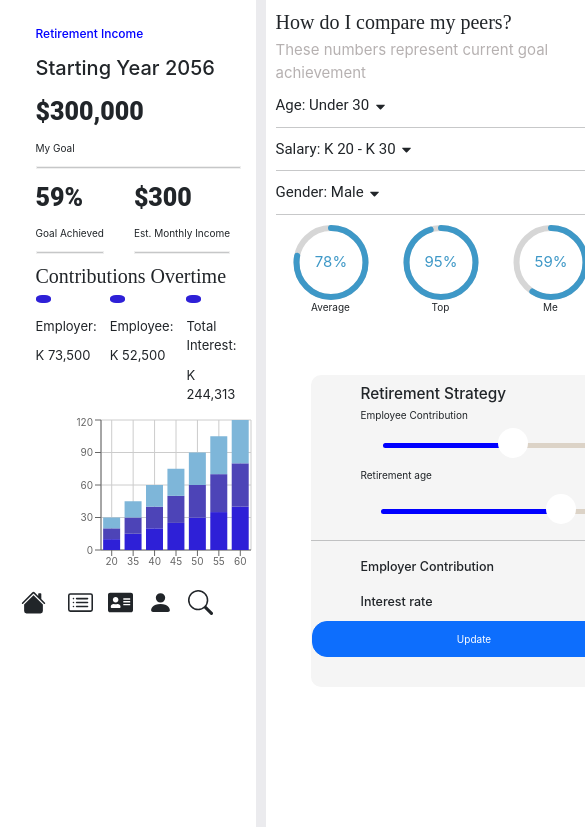
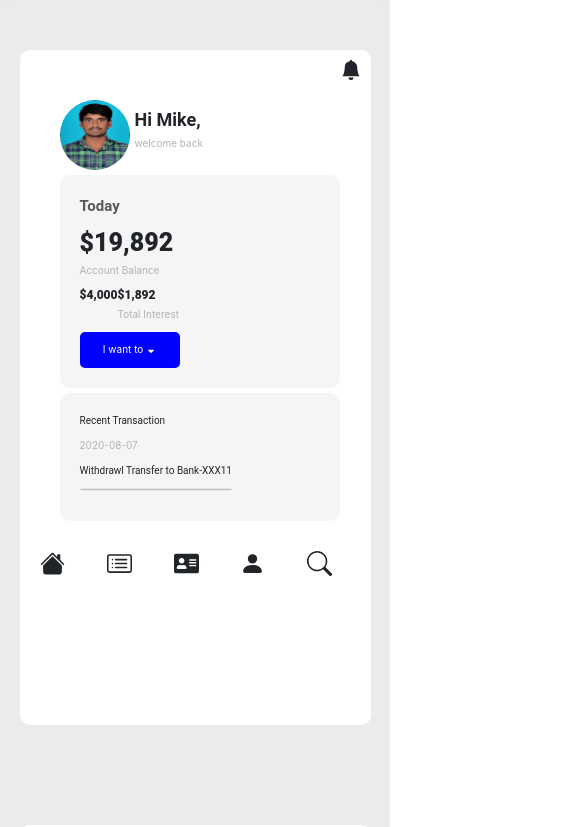
Before and after one commit to d-prakash/dashboardtask, a React (Create React App) app: page / in a window 390 px wide. Shown: the top 827 px of the page, 585 px wide, since content can reach past the window. Built offline with nearby package versions, Linux system fonts and the light colour scheme; the HTML template or start-up script is replaced by a standard one.

Commit message:
Fourth commit

```diff
--- a/src/App.css
+++ b/src/App.css
@@ -1,11 +1,14 @@
 .main-container{
-  box-sizing: border-box;
   display: flex;
   flex-direction: row;
+  justify-content: center;
+  align-items: center;
   background-color: rgb(239, 232, 232);
   width: 100vw;
   background-size: cover;
-  height: 100vh;
+  min-height: 100vh;
+  padding: 0;
+  margin: 0;
 }
 .app-container{
   display: flex;
@@ -14,6 +17,13 @@
   align-items: center;
   background-color: rgb(235, 235, 238);
   border-radius: 10px;
-  height: 100vh;
-  width: 100vw;
+  width: 100%;
+  padding: 0;
+  margin: 0;
 }
+
+@media screen and (max-width:767px) {
+  .app-container{
+    flex-direction: column;
+  }
+}
--- a/src/components/Chart/index.css
+++ b/src/components/Chart/index.css
@@ -33,6 +33,10 @@
     flex-direction: column;
     justify-content: center;
     align-items: center;
+}
+
+.amount{
+    font-size: 18px;
 }
 
 .bar-container{
@@ -87,8 +91,42 @@
     }
     .chart-section-container{
         background-color: #fff;
-        height: 100vh;
         background-size: cover;
-        width: 70vw;
+        width: 90%;
+        height: 80vh;
+        margin-top: 35px;
+        margin-bottom: 40px;
+        margin: 50px;
+        border-radius: 10px;
+
+    }
+    .bell-icon{
+        display: flex;
+        flex-direction: row;
+        align-self: flex-end;
+        justify-content: flex-end;
+        margin: 10px;
+
+    }
+    .bottom-heading{
+        font-size: 18px;
+    }
+    .amount{
+        font-size: 12px;
+    }
+    .bottem-section-heading{
+        font-size: 5px;
+    }
+    .progressbar-section{
+        height: 300px;
+    }
+    .bar-container{
+        width: 80%;
     }
 }
+
+@media only screen and (min-width: 768px) {
+    .bell-icon{
+        display: none;
+    }
+}
--- a/src/components/Chart/index.js
+++ b/src/components/Chart/index.js
@@ -1,13 +1,13 @@
 import React from 'react';
 import { CircularProgressbar } from 'react-circular-progressbar';
-import { BsFillHouseFill,BsSearch,BsCardList,BsFillPersonFill } from 'react-icons/bs';
-import { FaAddressCard } from "react-icons/fa";
+import { BsBellFill } from 'react-icons/bs';
 import 'react-circular-progressbar/dist/styles.css';
 import { FaCaretDown } from "react-icons/fa";
 import { BarChart, Bar, XAxis, YAxis,
 	CartesianGrid,ResponsiveContainer } from 'recharts';
 
 import './index.css'
+import IconsContainer from '../IconsContainer';
 
 const Chart = () => {
 
@@ -38,25 +38,25 @@ const Chart = () => {
 		{ name: '60', x: 40, y: 40, z: 40 },
 	];
 	return (
-		<>
 	  <div className='chart-section-container'>
+	  	<div className='bell-icon'><BsBellFill size={20}/></div>
 		<div className='d-flex flex-column top-container'>
 			<p style={{fontSize:"12px",fontWeight:500,color:'blue'}}>Retirement Income</p>
 			<p style={{fontSize:"20px",fontWeight:500}}>Starting Year 2056</p>
 			<div className='income-details-container'>
 				<div className='mr-4'>
-					<p className='amount' style={{fontSize:"25px"}}>$300,000</p>
+					<p className='amount' style={{fontSize:"12px"}}>$300,000</p>
 					<p>My Goal</p>
 					<hr className='horizontal-line'/>
 				</div>
 				<div className='income-container'>
 					<div className='mr-4'>
-						<p className='amount'style={{fontSize:"25px"}}>59%</p>
+						<p className='amount'style={{fontSize:"12px"}}>59%</p>
 						<p>Goal Achieved</p>
 						<hr className='horizontal-line'/>
 					</div>
 					<div className='ml-4'>
-						<p className='amount' style={{fontSize:"25px"}}>$300</p>
+						<p className='amount' style={{fontSize:"12px"}}>$300</p>
 						<p>Est. Monthly Income</p>
 						<hr className='horizontal-line'/>
 					</div>
@@ -74,17 +74,17 @@ const Chart = () => {
 			</div>
 			<div className='d-lg-none'>
 				<div className='d-flex flex-row'>
-					<div style={{fontSize:"13px",marginRight:"13px"}}>
+					<div style={{fontSize:"10px",marginRight:"10px"}}>
 						<p style={{fontSize:"9px",marginRight:"7px"}}><span style={{backgroundColor:'#2e20d7'}} className='span-dot' ></span></p>
 						<p><span>Employer: </span></p>
 						<p>K 73,500</p>
 					</div>
-					<div style={{fontSize:"13px",marginRight:"13px"}}>
+					<div style={{fontSize:"10px",marginRight:"10px"}}>
 						<p style={{fontSize:"9px",marginRight:"7px"}}><span style={{backgroundColor:'#2e20d7'}} className='span-dot' ></span></p>
 						<p><span>Employee: </span></p>
 						<p>K 52,500</p>
 					</div>
-					<div style={{fontSize:"13px",marginRight:"13px"}}>
+					<div style={{fontSize:"10px",marginRight:"10px"}}>
 						<p style={{fontSize:"9px",marginRight:"7px"}}><span style={{backgroundColor:'#2e20d7'}} className='span-dot' ></span></p>
 						<p><span>Total Interest: </span></p>
 						<p>K 244,313</p>
@@ -102,7 +102,7 @@ const Chart = () => {
 				</BarChart>
 			</div>
 			<div className='d-lg-none text-center'>
-			<ResponsiveContainer width={220} height={170}>
+			<ResponsiveContainer width={250} height={140}>
 				<BarChart  data={updatedData} >
 				<CartesianGrid />
 					<XAxis dataKey="name" />
@@ -122,11 +122,11 @@ const Chart = () => {
 			<p className='description'>These numbers represent current goal achievement</p>
 			<div className='progressbar-section'>
 				<div>
-					<p className='heading'>Age: Under 30 <FaCaretDown/></p>
+					<p className='bottem-section-heading'>Age: Under 30 <FaCaretDown/></p>
 					<hr/>
-					<p className='heading'>Salary: K 20 - K 30 <FaCaretDown/></p>
+					<p className='bottem-section-heading'>Salary: K 20 - K 30 <FaCaretDown/></p>
 					<hr/>
-					<p className='heading'>Gender: Male <FaCaretDown/></p>
+					<p className='bottem-section-heading'>Gender: Male <FaCaretDown/></p>
 					<hr/>
 				</div>
 				<div className='bar-container'>
@@ -141,18 +141,8 @@ const Chart = () => {
 		</div>
 
 		</div>
-		<div className='d-lg-none'>
-			<div className="mobile-icons-container" >
-						<div className='mobile-home-icon'><BsFillHouseFill size={25}/></div>
-						<div className='mobile-icon'><BsCardList size={25}/></div>
-						<div className='mobile-icon'><FaAddressCard size={25}/></div>
-						<div className='mobile-icon'><BsFillPersonFill size={25}/></div>
-						<div className='mobile-icon'><BsSearch size={25}/></div>
-					</div>
-			</div>
+		<IconsContainer />
 		</div>
-
-		</>
 	);
 }
 
--- /dev/null
+++ b/src/components/IconsContainer/index.js
@@ -0,0 +1,16 @@
+import { BsFillHouseFill,BsSearch,BsCardList,BsFillPersonFill } from 'react-icons/bs';
+import { FaAddressCard } from "react-icons/fa";
+
+const IconsContainer = () =>{
+    return(
+        <div className="mobile-icons-container" >
+            <div className='mobile-home-icon'><BsFillHouseFill size={25}/></div>
+            <div className='mobile-icon'><BsCardList size={25}/></div>
+            <div className='mobile-icon'><FaAddressCard size={25}/></div>
+            <div className='mobile-icon'><BsFillPersonFill size={25}/></div>
+            <div className='mobile-icon'><BsSearch size={25}/></div>
+        </div>
+    )
+}
+
+export default IconsContainer
--- a/src/components/Profile/index.css
+++ b/src/components/Profile/index.css
@@ -95,19 +95,6 @@ button{
     padding: 15px;
     border-radius: 10px;
 }
-.mobile-icons-container{
-    display: flex;
-    flex-direction: row;
-    margin-top: 5px;
-    padding-left: 15px;
-}
-.mobile-icon{
-    margin-right: 15px;
-}
-.mobile-home-icon{
-    margin-right: 22px;
-    margin-left: 10px;
-}
 .withdrawl-section{
     margin-top: 25px;
     margin-left: 15px;
@@ -119,15 +106,20 @@ button{
     width: 200px;
     margin-left: 10px;
 }
+.description-md{
+    display: none;
+}
 
-
-@media only screen and (min-width: 767px) {
+@media only screen and (min-width: 768px) {
     .mobile-icons-container{
+        display: none;
+    }
+    .bell-icon{
         display: none;
     }
 
 }
-@media only screen and (max-width: 767px) {
+@media screen and (max-width: 767px) {
     .amount-contribution-details{
         display: flex;
         flex-direction: row;
@@ -136,12 +128,50 @@ button{
         display: none;
     }
     .profile-container{
-        background-color: whitesmoke;
+        background-color: #fff;
+        width: 90%;
+        border-radius: 10px;
         display: flex;
         flex-direction: column;
-        height: 100vh;
-        width: 100vw;
+        max-height: 80vh;
+        margin: 50px;
+
+    }
+    .mobile-icons-container{
+        display: flex;
+        flex-direction: row;
+        justify-content: space-around;
+        width: 95%;
+
 
     }
 
+    .bell-icon{
+        align-self: flex-end;
+
+    }
+    .description{
+        color: rgb(182, 177, 177);
+        font-size: 10px;
+        margin-right: 5px;
+
+    }
+    .amount{
+        font-size: 12px;
+    }
+    .heading{
+        font-size: 10px;
+    }
+
+    .trans-section,.profile-bottom-section{
+        background-color: whitesmoke;
+        padding: 20px;
+        width: 80%;
+        border-radius: 10px;
+        display: flex;
+        flex-direction: column;
+        align-items: flex-start;
+
+
+    }
 }
--- a/src/components/Profile/index.js
+++ b/src/components/Profile/index.js
@@ -1,12 +1,12 @@
 import { FaCaretDown } from "react-icons/fa";
 import person from '../../assets/images/person.jpeg'
-import { BsFillHouseFill,BsSearch,BsCardList,BsFillPersonFill } from 'react-icons/bs';
-import { FaAddressCard } from "react-icons/fa";
+import { BsBellFill } from 'react-icons/bs';
 import './index.css'
+import IconsContainer from "../IconsContainer";
 const Profile = () =>{
     return(
-        <>
-            <div className="profile-container ">
+          <div className="profile-container">
+            <div className='bell-icon'><BsBellFill size={20}/></div>
                 <div className="bio-section">
                     <img src={person} className="person-image" alt="person"/>
                     <div className="d-flex flex-column p-2">
@@ -14,7 +14,7 @@ const Profile = () =>{
                         <p className="description">welcome back</p>
                     </div>
                 </div>
-                <div className="profile-middle-section">
+                <div className="profile-middle-section trans-section">
                     <p className="week-day">Today</p>
                     <h1 className="amount" style={{fontSize:"25px"}}>$19,892</h1>
                     <p className="description">Account Balance</p>
@@ -22,7 +22,7 @@ const Profile = () =>{
                         <div>
                             <h1 className="amount">$4,000</h1>
                             <p className="description d-none d-lg-block">Year-to-Date Contribution</p>
-                            <p className="description  d-md-block">Year-to-Date </p>
+                            <p className="description-md">Year-to-Date </p>
                         </div>
                         <div>
                             <h1 className="amount">$1,892</h1>
@@ -38,6 +38,7 @@ const Profile = () =>{
                         <p className="heading">Withdrawl Transfer to Bank-XXX11</p>
                         <hr className="horizontal-line "/>
                     </div>
+                    </div>
                     <div className="transaction-section">
                         <div>
                             <p className="description">2020-08-07</p>
@@ -49,22 +50,9 @@ const Profile = () =>{
                             <p className="heading">Withdrawl Transfer to Bank-XXX11</p>
                             <hr className="horizontal-line"/>
                         </div>
-                    </div>
                 </div>
-
-                <div className="mobile-icons-container" >
-                    <div className='mobile-home-icon'><BsFillHouseFill size={25}/></div>
-                    <div className='mobile-icon'><BsCardList size={25}/></div>
-                    <div className='mobile-icon'><FaAddressCard size={25}/></div>
-                    <div className='mobile-icon'><BsFillPersonFill size={25}/></div>
-                    <div className='mobile-icon'><BsSearch size={25}/></div>
-                </div>
-
+                <IconsContainer />
             </div>
-
-
-         </>
-
     )
 }
 
--- a/src/components/ThirdSection/index.css
+++ b/src/components/ThirdSection/index.css
@@ -2,7 +2,6 @@
     background-color: #fff;
     width: 35vw;
     height: 100vh;
-    background-size: cover;
 }
 .top-heading{
     margin-left: 50px;
@@ -64,7 +63,6 @@
 .third-section-container{
     background-color: whitesmoke;
     width: 45vh;
-    margin-left: 35px;
     margin-top: 50px;
     padding-top: 10px;
     padding-bottom: 10px;
@@ -121,15 +119,21 @@
 
 @media only screen and (max-width: 767px) {
     .third-section-app-container{
-        background-color: #fff;
-        width: 90vw;
-        height: 100vh;
-        background-size: cover;
+        width: 100%;
+        margin: 0;
         padding: 10px;
-        margin: 10px;
+
+    }
+    .third-section-circular-bar{
+        height: 60%;
+        width: 80%;
+
     }
     .third-section-container{
-        background-color: whitesmoke;
-
+        width: 90%;
+        border-radius: 10px;
+    }
+    .third-section-bar-container{
+        width: 80%;
     }
 }
--- a/src/components/ThirdSection/index.js
+++ b/src/components/ThirdSection/index.js
@@ -32,18 +32,18 @@ const ThirdSection = () =>{
             <div className='third-section-container'>
                 <h3 className='top-heading'>Retirement Strategy</h3>
                 <p className='top-heading'>Employee Contribution</p>
-                <div className='sec-container ml-4'>
-                    <div className="progressbar ml-5">
+                <div className='sec-container '>
+                    <div className="progressbar ">
                         <div className="" ><span></span></div>
                     </div>
                     <p className='description'>12%</p>
                 </div>
                 <p className='top-heading'>Retirement age</p>
-                <div className='sec-container ml-2'>
-                    <div className="progressbarone ml-5">
+                <div className='sec-container'>
+                    <div className="progressbarone">
                         <div className="" ><span></span></div>
                     </div>
-                    <p className='description ml-2 mt-2'>65</p>
+                    <p className='description '>65</p>
                 </div>
                 <hr/>
                 <div className='contribution'>
@@ -55,8 +55,8 @@ const ThirdSection = () =>{
                         <h5>Interest rate</h5>
                         <p style={{marginLeft:"165px"}} className='percentage'>5%</p>
                     </div>
-                    <button style={{width:"325px",textAlign:"center",marginLeft:"1px",borderRadius:"15px"}} className='btn btn-primary d-lg-none'>Update</button>
-                    <button style={{width:"250px",textAlign:"center",marginLeft:"50px",borderRadius:"15px"}} className='btn btn-primary d-none d-lg-block'>Update</button>
+                    <button style={{width:"100%",textAlign:"center",borderRadius:"15px"}} className='btn btn-primary d-lg-none'>Update</button>
+                    <button style={{width:"20px",textAlign:"center",borderRadius:"15px"}} className='btn btn-primary d-none d-lg-block'>Update</button>
                     <p className='text-center text-primary d-none d-lg-block m-3'>View Help Docs<span><BsChevronRight/></span></p>
                 </div>
             </div>
```
